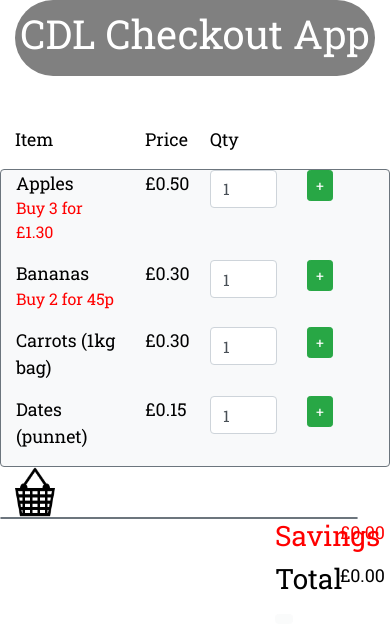
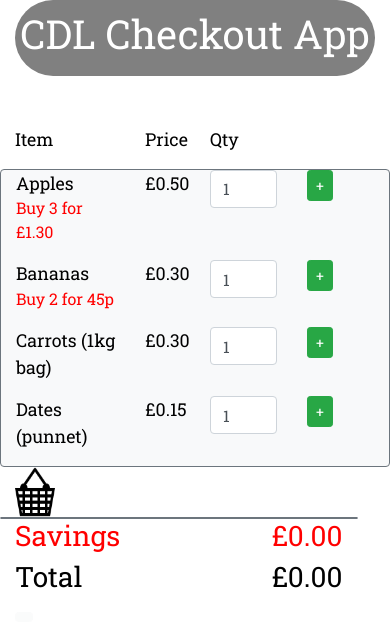
Before and after one commit to katiep28/cdl-checkout-system, a React (Create React App) app: page / in a window 390 px wide. Shown: the top 628 px of the page. Built offline with nearby package versions, Linux system fonts and the light colour scheme.

Commit message:
Made totals responsive

```diff
--- a/src/App.js
+++ b/src/App.js
@@ -214,7 +214,7 @@ class App extends React.Component {
             </ol>
         </div>
         <div className="col-12 col-lg-1">
-           <img className="d-block d-xl-none" src={require("./images/shoppingbasket.png")} alt="Shopping Basket" align="center"/>
+           <img className="d-block d-xl-none d-lg-none" src={require("./images/shoppingbasket.png")} alt="Shopping Basket" align="center"/>
         </div>
         <div className="col-11 col-lg-4 bg-light text-dark border border-secondary border-thick bg-info text-white rounded" >
 
@@ -248,35 +248,34 @@ class App extends React.Component {
          </div>
 
          <div className="row">
-          <div className="col-8 col-lg-7" />
-          <div className="col-2 col-lg-2">
+          <div className="d-none d-xl-block d-lg-block col-8 col-lg-7" />
+          <div className="col-7 col-lg-2">
             <h3 className="savingsTotal">Savings</h3>
           </div>
-          <div className="col-2 col-lg-2">
-          <p className="savingsTotal" align="right">
+          <div className="col-4 col-lg-2">
+          <h3 className="savingsTotal" align="right">
             {this.state.totalSavings.toLocaleString("en",{style: "currency", currency:"GBP"})}
-          </p>
+          </h3>
           </div>
-
-          <div className="col-2 col-lg-1"/>
+          <div className="cd-none d-xl-block col-1 col-lg-1"/>
         </div>
 
         <div className="row">
-          <div className="col-8 col-lg-7" />
-          <div className="col-2 col-lg-2">
+          <div className="d-none d-xl-block d-lg-block col-8 col-lg-7" />
+          <div className="col-7 col-lg-2">
             <h3>Total</h3>
           </div>
-          <div className="col-2 col-lg-2">
-          <p align="right">
+          <div className="col-4 col-lg-2">
+          <h3 align="right">
             {this.state.totalCost.toLocaleString("en",{style: "currency", currency:"GBP"})}
-          </p>
+          </h3>
           </div>
-          <div className="col-2 col-lg-1"/>
+          <div className="d-none d-xl-block col-1 col-lg-1"/>
         </div>
 
         <div className="row">
-          <div className="col-8 col-lg-7" />
-          <div className="col-2 col-lg-5">
+          <div className="d-none d-xl-block d-lg-block col-8 col-lg-7" />
+          <div className="col-12 col-lg-5">
               <HandleCheckOut
                   checkOutFunc={this.checkOut}
                   shoppingBasket={this.state.shoppingBasket}
--- a/src/HandleCheckOut.js
+++ b/src/HandleCheckOut.js
@@ -20,7 +20,7 @@ class HandleCheckOut extends React.Component {
   render() {
     return (
       <div className="row">
-        <div className="col-4 col-lg-10 rounded-pill">
+        <div className="col-12 col-lg-10 rounded-pill">
         {this.hideButton()
                             ?
                             <button type = "button" className="btn btn-info btn-block btn-lg"
--- a/src/ListBasket.js
+++ b/src/ListBasket.js
@@ -15,7 +15,7 @@ class ListBasket extends React.Component {
             {this.props.qty}
           </div>
         </div>
-        <div className="col-4 col-lg-4">
+        <div className="col-4 col-lg-2">
           <div className="itemPrice" align="right">
             {this.props.itemTotal.toLocaleString("en",{style: "currency", currency:"GBP"})}
           </div>
```
